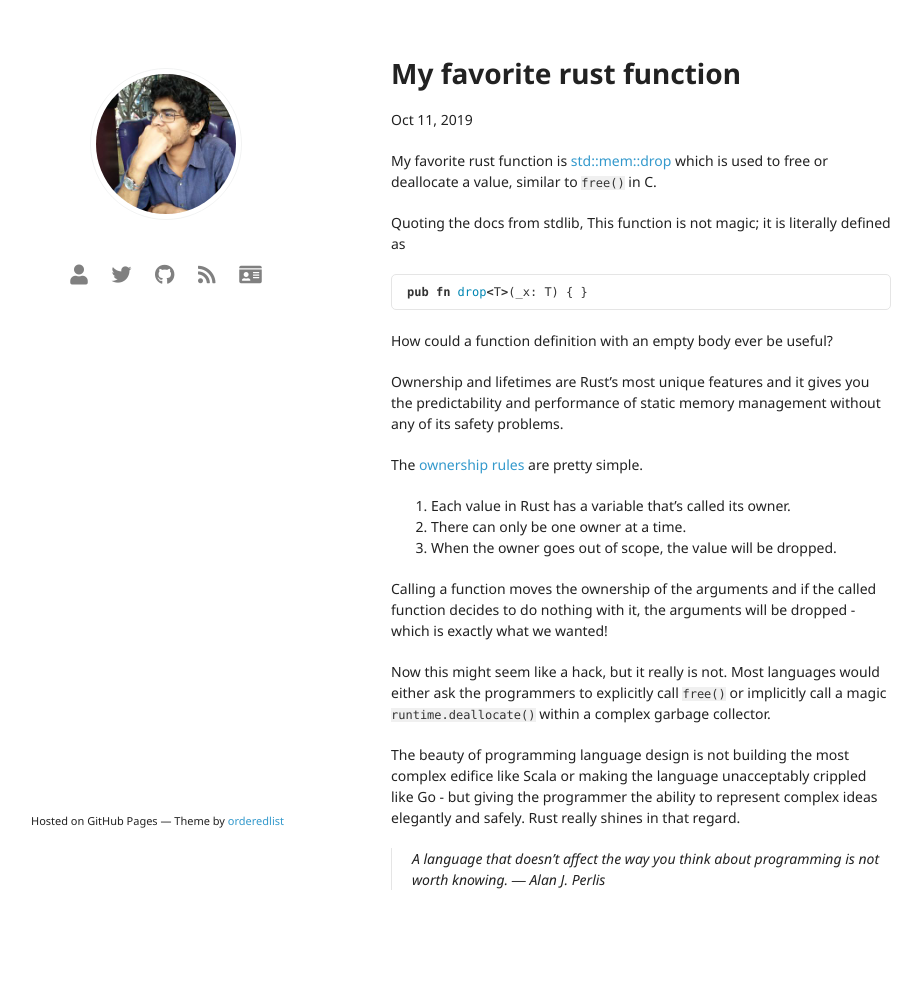
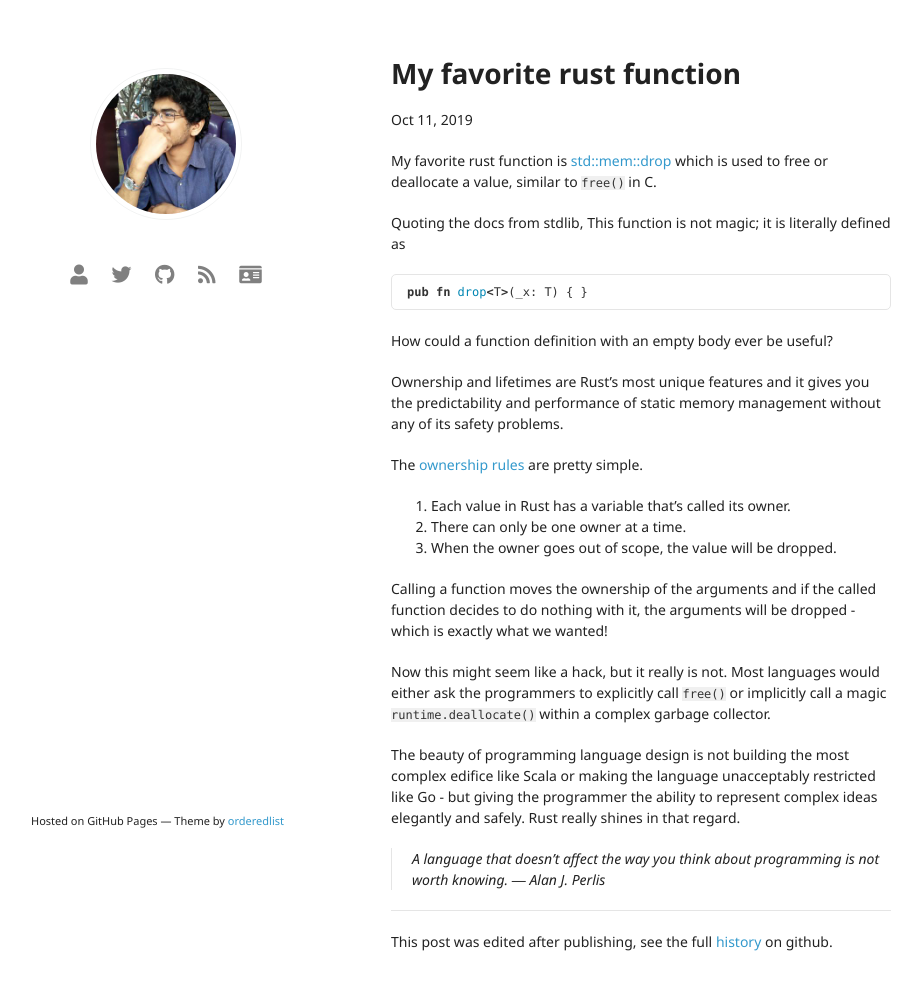
Before and after one commit to jaseemabid/blog, a Jekyll site: the page built from _posts/2019-10-11-drop.md, in a window 1280 px wide, cut to the strip 0-998 px from the top of the page. Shown: the top 990 px of the strip, without its empty margins (179-1101 px from the left). Built offline with Jekyll 4.4.1, drawn with Linux system fonts in a browser that asks for light colours; nearby versions of some CDN libraries.

Commit message:
Rename crippled to limited
Someone correctly pointed out that using the word crippled to mean bad is a form
of ableism and I don't need that on this blog.

Thank you stranger, well appreciated.

```diff
--- a/_posts/2019-10-11-drop.md
+++ b/_posts/2019-10-11-drop.md
@@ -34,7 +34,7 @@ either ask the programmers to explicitly call `free()` or implicitly call a
 magic `runtime.deallocate()` within a complex garbage collector.
 
 The beauty of programming language design is not building the most complex
-edifice like Scala or making the language unacceptably crippled like Go - but
+edifice like Scala or making the language unacceptably restricted like Go - but
 giving the programmer the ability to represent complex ideas elegantly and
 safely. Rust really shines in that regard.
 
@@ -42,5 +42,10 @@ safely. Rust really shines in that regard.
 > worth knowing.
 ― Alan J. Perlis
 
+---
+
+This post was edited after publishing, see the full [history] on github.
+
+[doc]: https://doc.rust-lang.org/std/mem/fn.drop.html
+[history]: https://github.com/jaseemabid/blog/commits/master/_posts/2019-10-11-drop.md
 [rules]: https://doc.rust-lang.org/1.30.0/book/2018-edition/ch04-01-what-is-ownership.html#ownership-rules
-[doc]: https://doc.rust-lang.org/std/mem/fn.drop.html
```
